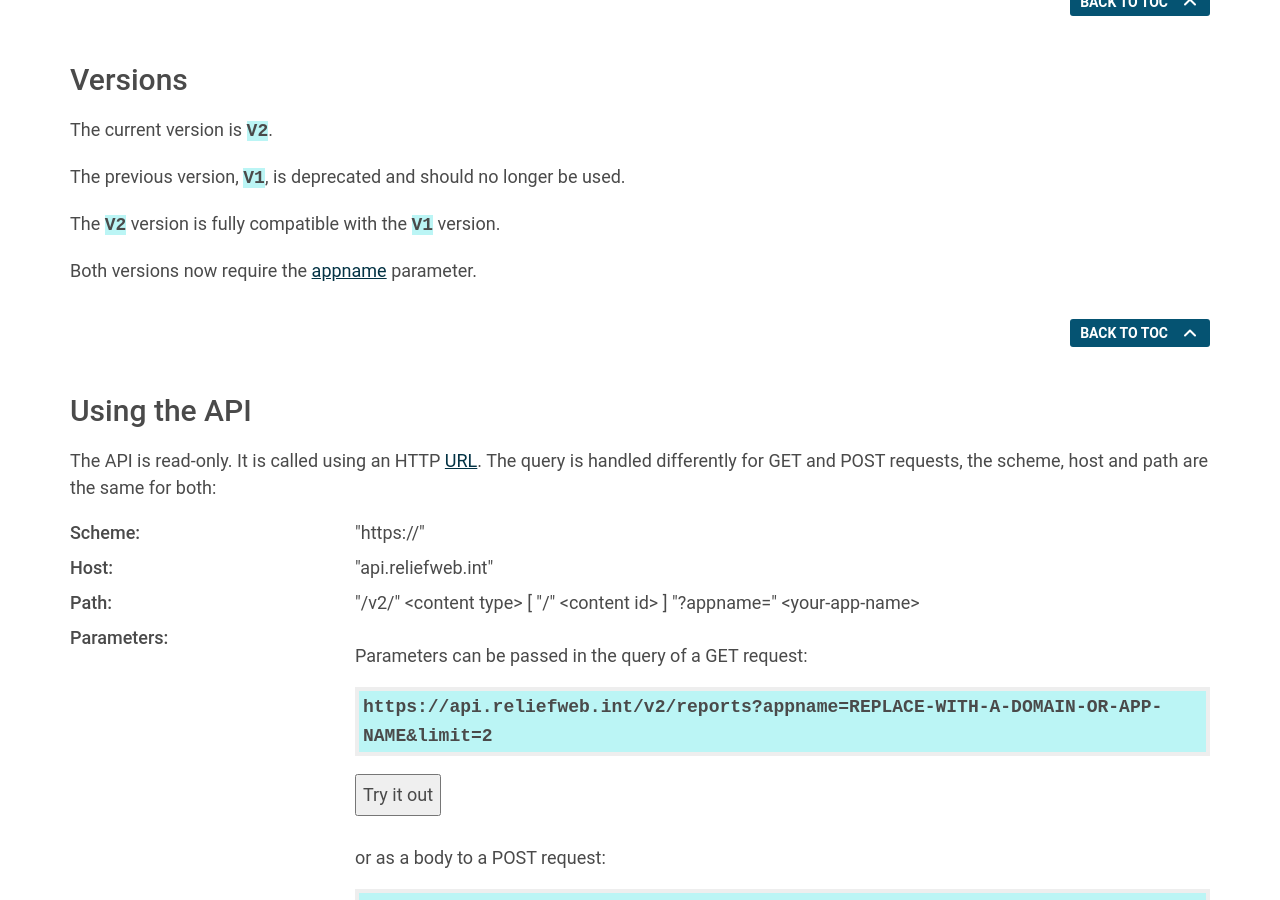
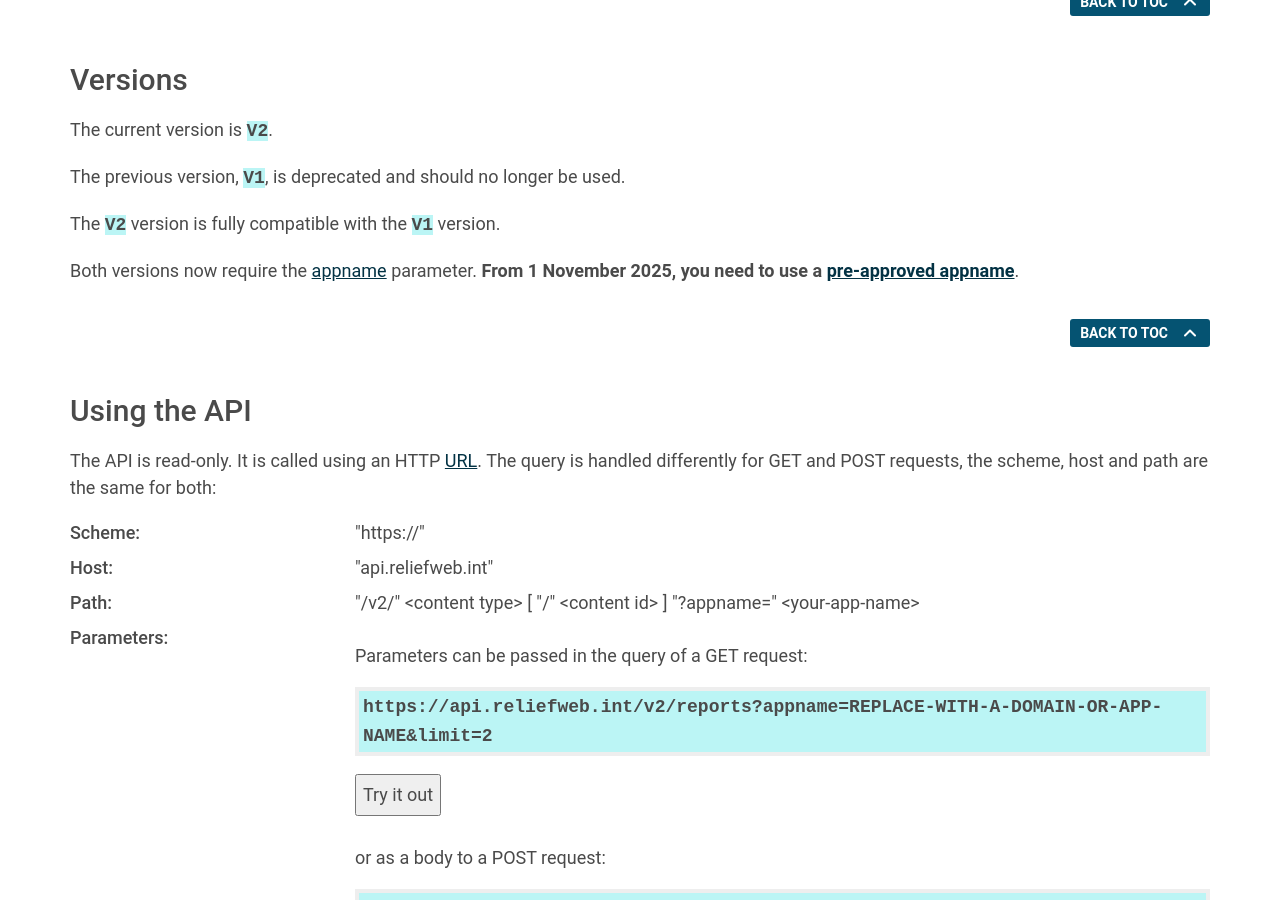
Before and after one commit to UN-OCHA/rwint-api-doc, a Jekyll site: the page built from index.html, in a window 1280 px wide and 900 px high, scrolled down 1449 px. Built offline with Jekyll 4.4.1, drawn with Linux system fonts in a browser that asks for light colours.

Commit message:
Update versions.html
Adding an extra sentence to note that appnames will need to be pre-approved as of 1-November-2025

```diff
--- a/_meta/versions.html
+++ b/_meta/versions.html
@@ -10,4 +10,4 @@ order: 80
 
 <p>The <code>V2</code> version is fully compatible with the <code>V1</code> version.
 
-<p>Both versions now require the <a href="/parameters#appname">appname</a> parameter.</p>
+<p>Both versions now require the <a href="/parameters#appname">appname</a> parameter. <span style="font-weight:bold">From 1 November 2025, you need to use a <a href="/parameters#appname">pre-approved appname</a></SPAN>.</p>
```
